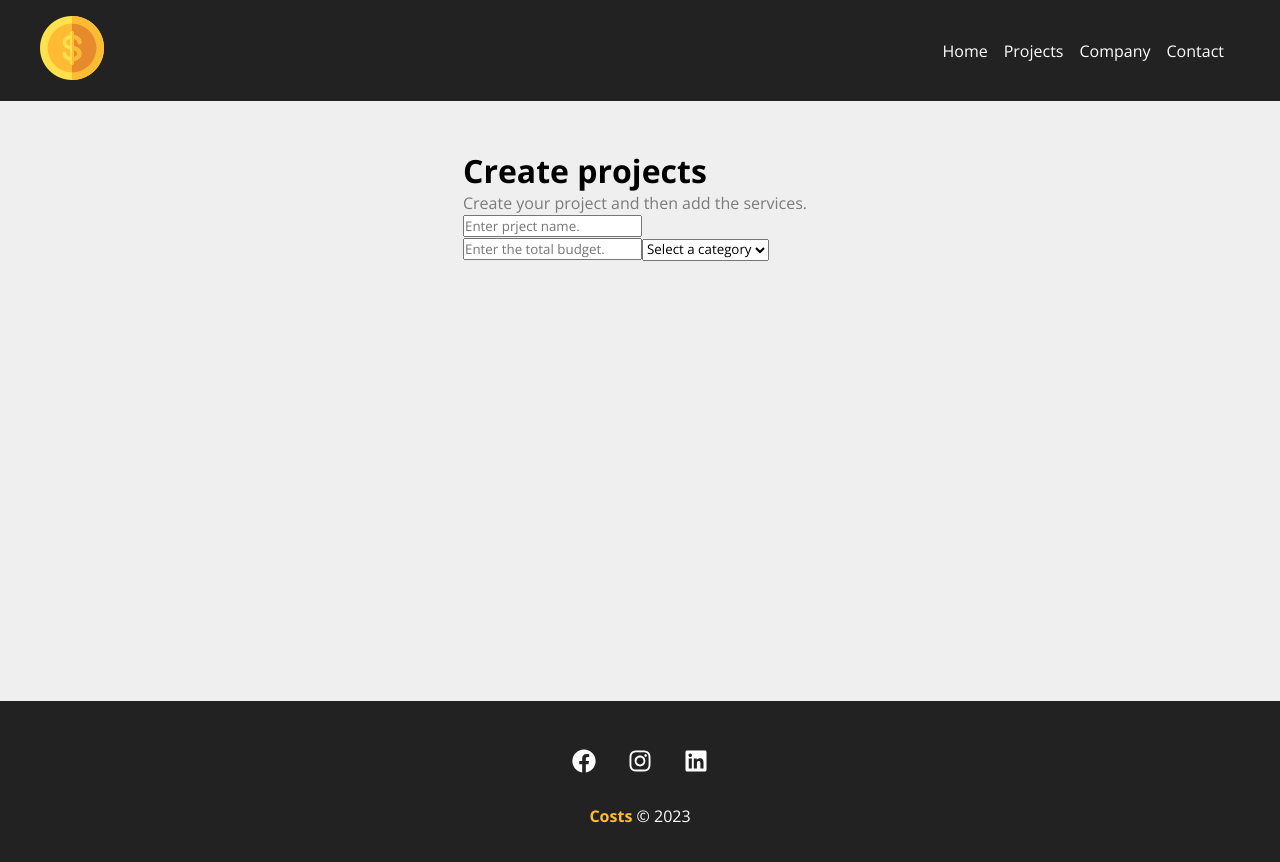
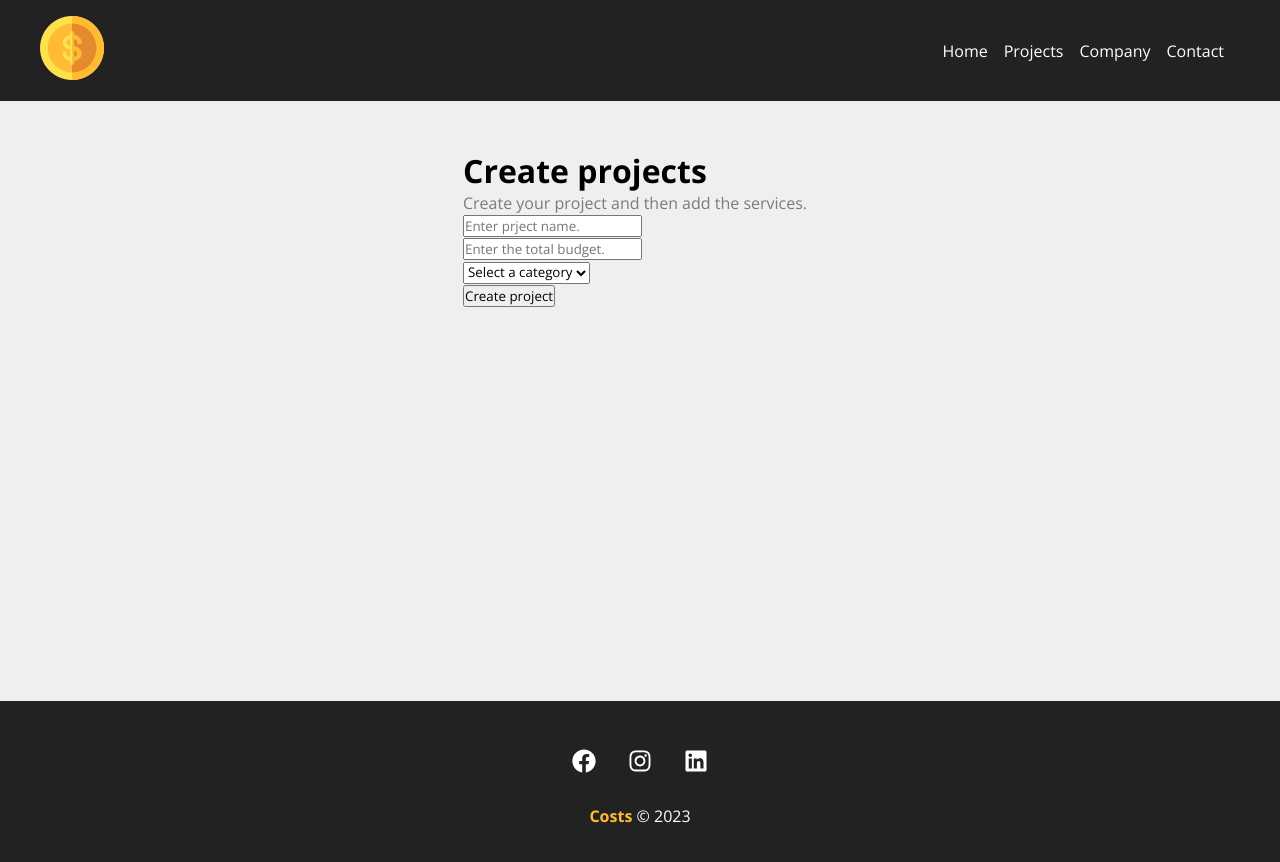
Before and after one commit to Musta-eideh/CostsHoraDeCodar, a JavaScript app: page /newproject in a window 1280 px wide. Shown: the top 862 px of the page. Built offline with nearby package versions, Linux system fonts and the light colour scheme; the HTML template or start-up script is replaced by a standard one.

Commit message:
Página para o formulário de projeto

```diff
--- a/src/components/project/ProjectForm.js
+++ b/src/components/project/ProjectForm.js
@@ -3,12 +3,20 @@
 function ProjectForm() {
     return(
         <form>
-            <input type="text" placeholder="Enter prject name." />
-
-            <input type="number" placeholder="Enter the total budget." />
-            <select name="category_id">
-                <option>Select a category</option>
-            </select>
+            <div>
+                <input type="text" placeholder="Enter prject name." />
+            </div>
+            <div>
+                <input type="number" placeholder="Enter the total budget." />
+            </div>
+            <div>
+                <select name="category_id">
+                    <option disabled selected>Select a category</option>
+                </select>
+            </div>
+            <div>
+                <input type="submit" value="Create project" />
+            </div>
         </form>
     )
 }
```
